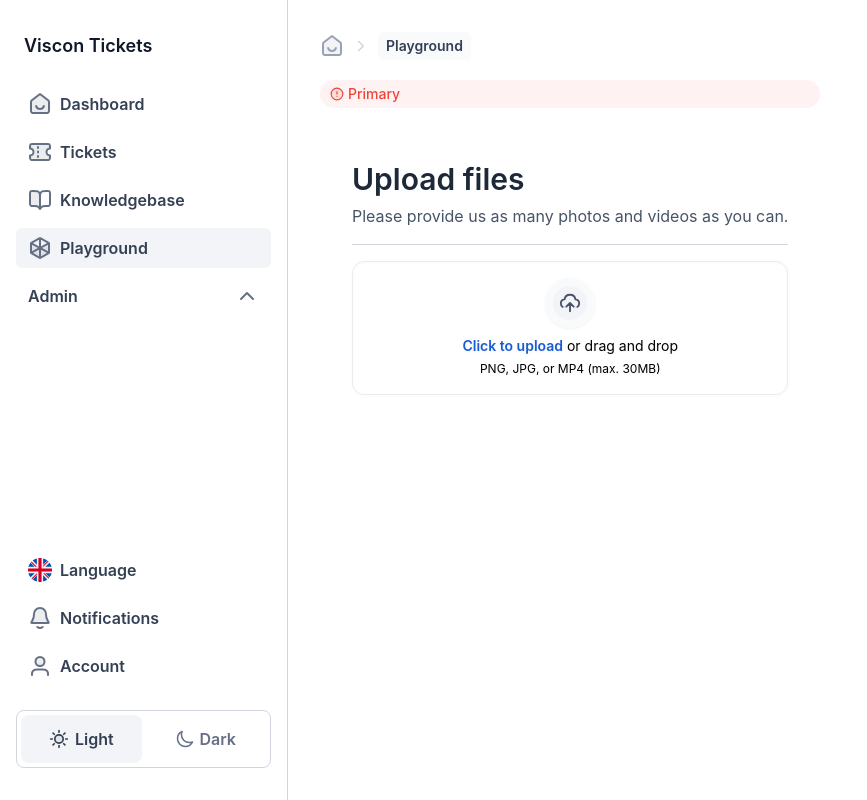
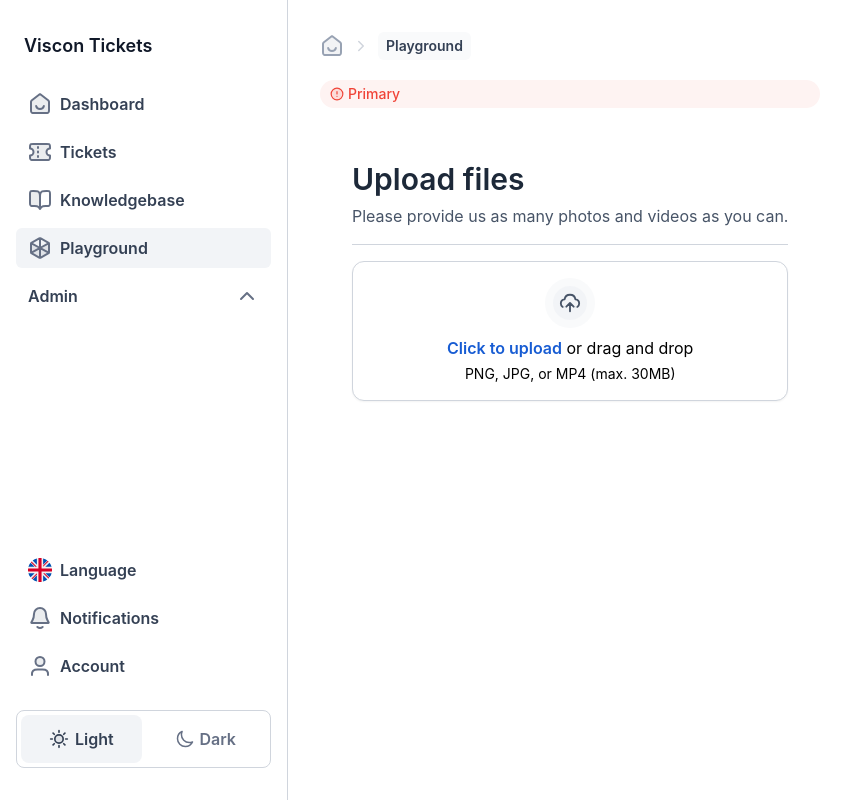
Before and after one commit to lucasprins/viscon-tickets, a React (Create React App) app in the folder client/: page /playground in a window 1280 px wide. Shown: the whole page, without its empty margins (0-867 px from the left). Built offline with nearby package versions, Linux system fonts and the light colour scheme.

Commit message:
Added: fileupload to ticket

```diff
--- a/client/package.json
+++ b/client/package.json
@@ -14,6 +14,7 @@
     "formik": "^2.2.9",
     "react": "^18.2.0",
     "react-dom": "^18.2.0",
+    "react-dropzone": "^14.2.3",
     "react-redux": "^8.0.4",
     "react-router-dom": "^6.3.0",
     "react-scripts": "5.0.1",
--- a/client/src/components/molecules/FileUpload/FileDropzone.tsx
+++ b/client/src/components/molecules/FileUpload/FileDropzone.tsx
@@ -25,15 +25,15 @@ export function FileDropzone() {
 
     return (
         <React.Fragment>
-            <div {...getRootProps({ className: "dropzone" })} className="flex flex-col gap-y-5 text-center py-4 px-6 rounded-xl border border-gray-200 dark:border-dark-500 drop-shadow-sm">
+            <div {...getRootProps({ className: "dropzone" })} className="flex bg-white flex-col gap-y-5 text-center py-4 px-6 rounded-xl border border-gray-300 dark:border-dark-500 shadow-sm">
                 <div>
                     <div className="flex justify-center pb-2">
                         <FeaturedIcon type="gray" size="sm" icon={<IconUpload size='22' color='stroke-gray-600' fill='fill-gray-50' />} />
                     </div>
                     <input {...getInputProps()} />
                     <div className="flex flex-col gap-1">
-                        <p className="text-sm"><span className=" text-primary-700 font-semibold">Click to upload</span> or drag and drop</p>
-                        <p className=" text-xs">{"PNG, JPG, or MP4 (max. 30MB)"}</p>
+                        <p className="text-md"><span className=" text-primary-700 font-semibold">Click to upload</span> or drag and drop</p>
+                        <p className=" text-sm">{"PNG, JPG, or MP4 (max. 30MB)"}</p>
                     </div>
                 </div>
             </div>
--- a/client/src/components/molecules/FileUpload/FileHeader.tsx
+++ b/client/src/components/molecules/FileUpload/FileHeader.tsx
@@ -13,7 +13,7 @@ export function FileHeader({ file, onDelete }: fileHeaderProps) {
                 <p className='text-sm'>{file.size} bytes</p>
             </div>
             <div onClick={() => onDelete(file)}>
-                <IconTrash size='22' color='stroke-gray-500 dark:stroke-gray-300' fill='fill-primary-500' />
+                <IconTrash size='22' color='stroke-gray-500 dark:stroke-gray-500' fill='' />
             </div>
         </div>
     );
--- a/client/src/components/molecules/FileUpload/SingleFileUpload.tsx
+++ b/client/src/components/molecules/FileUpload/SingleFileUpload.tsx
@@ -5,9 +5,9 @@ import { FileHeader } from "./FileHeader";
 type SingleFileUploadProps = {
     file: File;
     onDelete: (file: File) => void;
-}
+};
 
-export function SingleFileUpload({file, onDelete}: SingleFileUploadProps) {
+export function SingleFileUpload({ file, onDelete }: SingleFileUploadProps) {
     const [progress, setProgress] = useState(0);
 
     useEffect(() => {
@@ -19,34 +19,33 @@ export function SingleFileUpload({file, onDelete}: SingleFileUploadProps) {
     }, []);
 
     return (
-        <div className="flex flex-row p-4 rounded-xl border border-gray-200 dark:border-dark-500 drop-shadow-sm">
-            <div className="pr-3">
+        <div className='flex flex-row bg-white p-4 rounded-xl border border-gray-300 dark:border-dark-500 shadow-sm'>
+            <div className='pr-3'>
                 <IconImage size='24' color='stroke-primary-500 dark:stroke-gray-300' fill='fill-primary-500' />
             </div>
-            <div className="flex flex-col w-full">
-                <FileHeader file={file} onDelete={onDelete}/>
-                <div className="flex flex-row w-full justify-between">
-                    <div className="w-11/12 bg-gray-200 rounded-full h-2.5 dark:bg-gray-700 mt-auto mb-auto mr-auto">
+            <div className='flex flex-col w-full'>
+                <FileHeader file={file} onDelete={onDelete} />
+                <div className='flex flex-row w-full justify-between'>
+                    <div className='w-11/12 bg-gray-200 rounded-full h-2.5 dark:bg-gray-700 mt-auto mb-auto mr-auto'>
                         <div
-                        className="bg-primary-600 h-2.5 rounded-full mt-auto mb-auto mr-auto"
+                            className='bg-primary-600 h-2.5 rounded-full mt-auto mb-auto mr-auto'
                             style={{ width: progress + "%" }}
-                        >
+                        ></div>
                     </div>
-                    </div>
-                    <span className="text-sm font-medium pl-5">{progress}%</span>
+                    <span className='text-sm font-medium pl-5'>{progress}%</span>
                 </div>
             </div>
         </div>
-    )
+    );
 }
 
 function uploadFile(file: File, onProgress: (percentage: number) => void) {
-    const url = 'https://api.cloudinary.com/v1_1/demo/image/upload';
-    const key = 'docs_upload_example_us_preset';
+    const url = "https://api.cloudinary.com/v1_1/demo/image/upload";
+    const key = "docs_upload_example_us_preset";
 
     return new Promise<string>((res, rej) => {
         const xhr = new XMLHttpRequest();
-      xhr.open('POST', url);
+        xhr.open("POST", url);
         xhr.onload = () => {
             const resp = JSON.parse(xhr.responseText);
             res(resp.secure_url);
@@ -60,8 +59,8 @@ function uploadFile(file: File, onProgress: (percentage: number) => void) {
         };
 
         const formData = new FormData();
-      formData.append('file', file);
-      formData.append('upload_preset', key);
+        formData.append("file", file);
+        formData.append("upload_preset", key);
 
         xhr.send(formData);
     });
--- a/client/src/components/pages/CreateTicket/CreateTicket.tsx
+++ b/client/src/components/pages/CreateTicket/CreateTicket.tsx
@@ -18,6 +18,7 @@ import { getCurrentLanguage, getUser } from "../../../features/user/userSlice";
 import { useAppDispatch, useAppSelector } from "../../../utils/hooks";
 import { UserType } from "../../../utils/types";
 import { validatePhoneNumber, validateTextarea } from "../../../utils/validateInput";
+import { FileDropzone } from "../../molecules/FileUpload/FileDropzone";
 
 var translations = require("../../../translations/createTicketTranslations.json");
 
@@ -333,6 +334,8 @@ export function CreateTicket() {
                                 title={translations[language].add_attachments}
                                 subtitle={translations[language].add_attachments_subtitle}
                             />
+
+                            <FileDropzone />
                             <div className='flex flex-row gap-4 pt-4'>
                                 <Button
                                     size='medium'
```
Also changed, not shown: 1 other file (tests, documents, lock files or other folders). Lines whose indentation alone changed are shown as unchanged.
